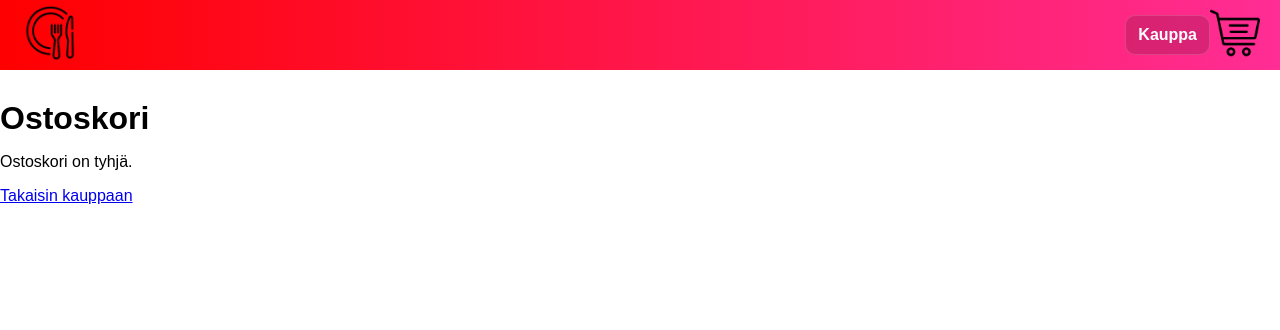
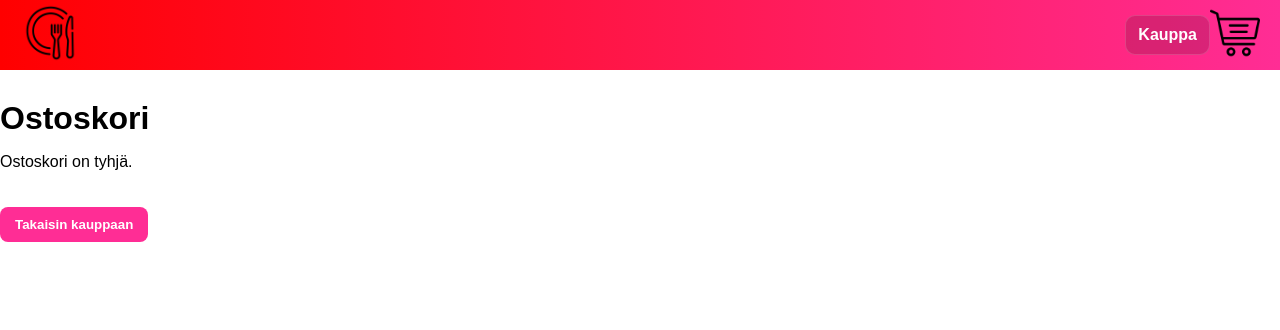
Before and after one commit to b4llod/Verkkokauppa, a PHP site: page /ostoskori.php in a window 1280 px wide. Shown: the top 330 px of the page. Run offline with PHP 8.4, Linux system fonts and the light colour scheme; data that the repository does not hold is empty.

Commit message:
git add . git commit -m "Ostoskori parantelu" git push

```diff
--- a/mystyle.css
+++ b/mystyle.css
@@ -248,6 +248,22 @@ main {
     min-height: calc(100vh - 200px);
 }
 
+button{
+  padding:8px 16px;
+  border:none;
+  border-radius:8px;
+  background:#ff2d95;
+  color:white;
+  font-weight:600;
+  cursor:pointer;
+  transition:0.15s;
+}
+
+button:hover{
+  background:#ff0000;
+  transform:scale(1.05);
+}
+
 /* ========================= */
 /* OSTOSKORI */
 /* ========================= */
@@ -309,7 +325,8 @@ form input:focus {
   box-shadow: 0 0 5px rgba(255,45,149,0.3);
 }
 
-form button {
+.takauppa {
+  margin-top: 20px;
   padding: 10px 15px;
   border: none;
   border-radius: 8px;
@@ -320,7 +337,12 @@ form button {
   transition: 0.15s;
 }
 
-form button:hover {
+.takauppa:hover {
   background: #ff0000;
   transform: scale(1.05);
 }
+
+.takauppa a {
+  color: white;
+  text-decoration: none;
+}
--- a/ostoskori.php
+++ b/ostoskori.php
@@ -129,7 +129,7 @@ if (isset($_POST["order"]) && $cart_id) {
 <title>Ostoskori</title>
 <link rel="stylesheet" href="mystyle.css">
 </head>
-<body>
+<body class="ostoskori">
 
     <header class="top-bar">
         <a href="etusivu.php"><img src="logo.png" alt="Logo" class="logo"></a>
@@ -145,16 +145,17 @@ if (isset($_POST["order"]) && $cart_id) {
     <?php if (!$items || $items->num_rows == 0): ?>
 
     <p>Ostoskori on tyhjä.</p>
-    <a href="kauppa.php">Takaisin kauppaan</a>
+    <button class="takauppa"><a href="kauppa.php">Takaisin kauppaan</a></button>
 
     <?php else: ?>
 
+    <button class="takauppa"><a href="kauppa.php">Jatka ostoksia</a></button>
     <table border="1" cellpadding="8">
     <tr>
         <th>Tuote</th>
         <th>Määrä</th>
         <th>Hinta</th>
-        <th>Poista</th>
+        <th></th>
     </tr>
 
     <?php
@@ -169,9 +170,7 @@ if (isset($_POST["order"]) && $cart_id) {
         <td><?= htmlspecialchars($i["name"]) ?></td>
         <td><?= $i["amount"] ?></td>
         <td><?= number_format($sum, 2) ?> €</td>
-        <td>
-            <a class="add" href="ostoskori.php?remove=<?= $i["product_id"] ?>">Posita</a>
-        </td>
+        <td><a class="add" href="ostoskori.php?remove=<?= $i["product_id"] ?>">Posita</a></td>
     </tr>
 
     <?php endwhile; ?>
@@ -187,7 +186,7 @@ if (isset($_POST["order"]) && $cart_id) {
     <input type="email" name="email" placeholder="Sähköposti" required><br>
     <input type="text" name="phone" placeholder="Puhelin" required><br>
 
-    <button type="submit" name="order">Tee tilaus</button>
+    <button class="takauppa" type="submit" name="order">Tee tilaus</button>
     </form>
 
     <?php endif; ?>
```
